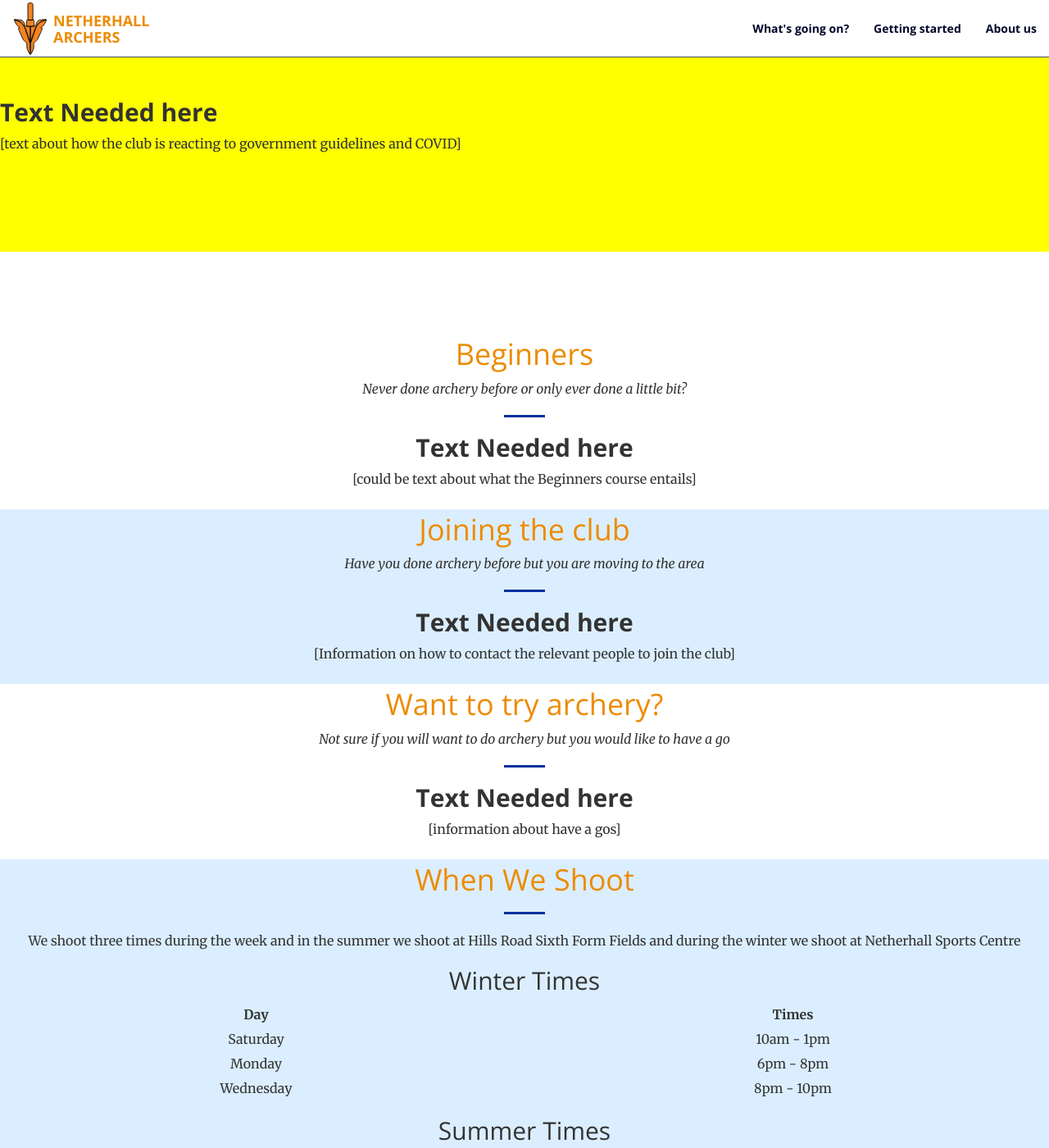
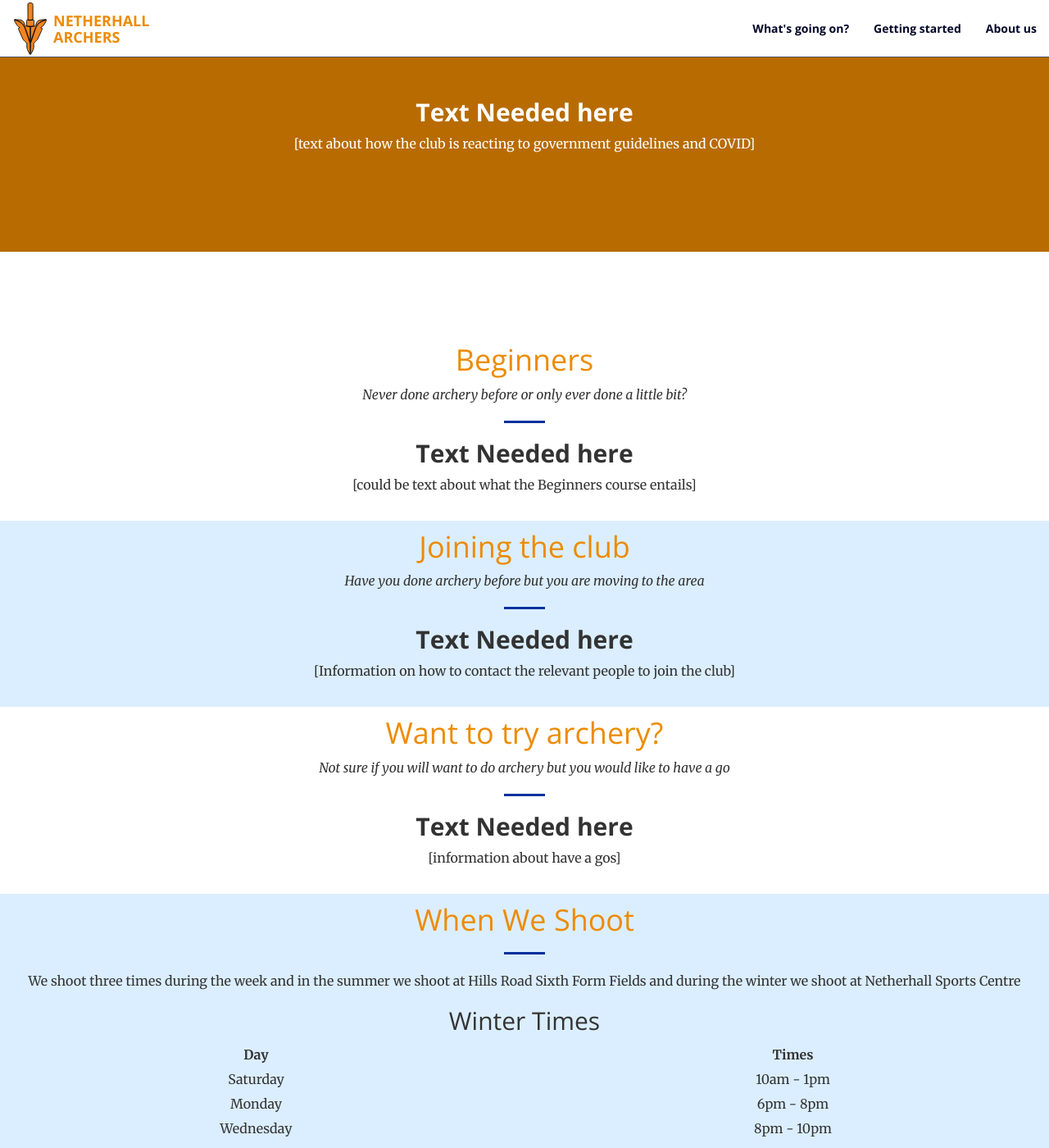
Before and after one commit to afpettigrew/netherhallarcherswebsite, a Jekyll site: the page built from getting-started.html, in a window 1280 px wide and 1400 px high. Shown: the whole window at 82% size. Built offline with Jekyll 4.4.1, drawn with Linux system fonts in a browser that asks for light colours.

Commit message:
connected links together and changed colours

```diff
--- a/_includes/call-to-action.html
+++ b/_includes/call-to-action.html
@@ -5,7 +5,7 @@
                 <h2 class="section-heading call-to-action-heading">What's going on in the club</h2>
                 <hr class="light">
                 <p class="text-faded">Due to the current situation we are meeting in a limited manner</p>
-                <a href="#" class="btn btn-default btn-xl">More information</a>
+                <a href="whats-going-on.html" class="btn btn-default btn-xl">More information</a>
             </div>
         </div>
     </div>
--- a/_includes/covid-banner.html
+++ b/_includes/covid-banner.html
@@ -1,4 +1,6 @@
 <section class="COVID">
-  {% include placeholder.html %}
-  <p>[text about how the club is reacting to government guidelines and COVID]</p>
+  <div class="row text-center">
+    {% include placeholder.html %}
+    <p>[text about how the club is reacting to government guidelines and COVID]</p>
+  </div>
 </section>
--- a/_includes/header.html
+++ b/_includes/header.html
@@ -4,7 +4,7 @@
             <h1>Netherhall Archers</h1>
             <hr>
             <p>An archery club located in Cambridge, UK</p>
-            <a href="" class="btn btn-primary btn-xl page-scroll">Find Out More</a>
+            <a href="#about" class="btn btn-primary btn-xl page-scroll">Find Out More</a>
         </div>
     </div>
 </header>
--- a/_includes/services.html
+++ b/_includes/services.html
@@ -15,7 +15,7 @@
                     <h3>In our club</h3>
                     <p class="text-muted">What is happening in club this month? Click here for more information</p>
                     <br>
-                    <a href="" class="btn btn-secondary btn-xl page-scroll">Find out more</a>
+                    <a href="whats-going-on.html" class="btn btn-secondary btn-xl page-scroll">Find out more</a>
                 </div>
             </div>
             <div class="col-lg-6 col-md-6 text-center">
@@ -24,7 +24,7 @@
                     <h3>Join our club</h3>
                     <p class="text-muted">For those with little to no experience of Archery and those with experience</p>
                     <br>
-                    <a href="" class="btn btn-secondary btn-xl page-scroll">Find out more</a>
+                    <a href="getting-started.html" class="btn btn-secondary btn-xl page-scroll">Find out more</a>
                 </div>
             </div>
             <!-- <div class="col-lg-3 col-md-6 text-center">
--- a/_sass/_extra.scss
+++ b/_sass/_extra.scss
@@ -92,10 +92,11 @@
 }
 
 article {
-  padding-top: 5;
-  padding-bottom: 5;
+  padding-top: 12;
+  padding-bottom: 12;
 }
 
 .COVID {
-  background-color: yellow;
+  background-color: B86B00;
+  color: white;
 }
```
